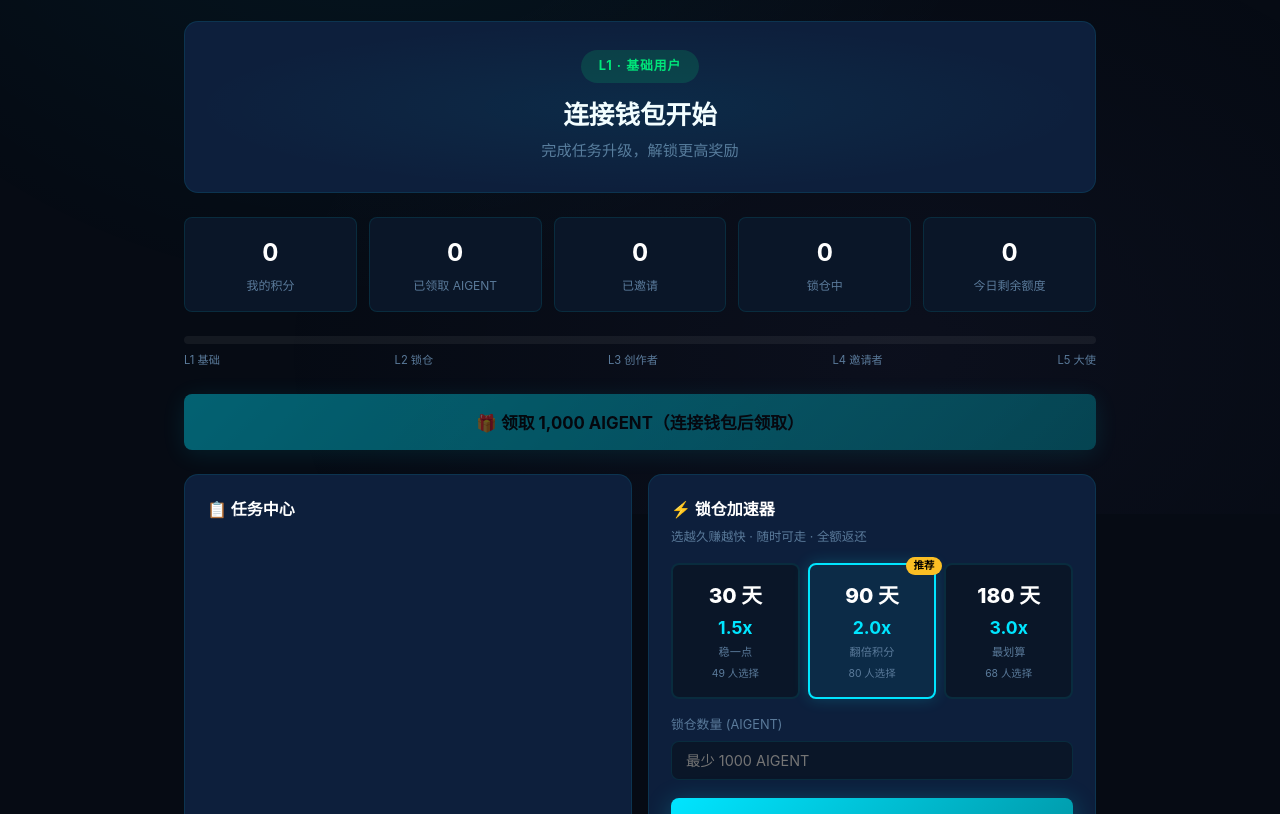
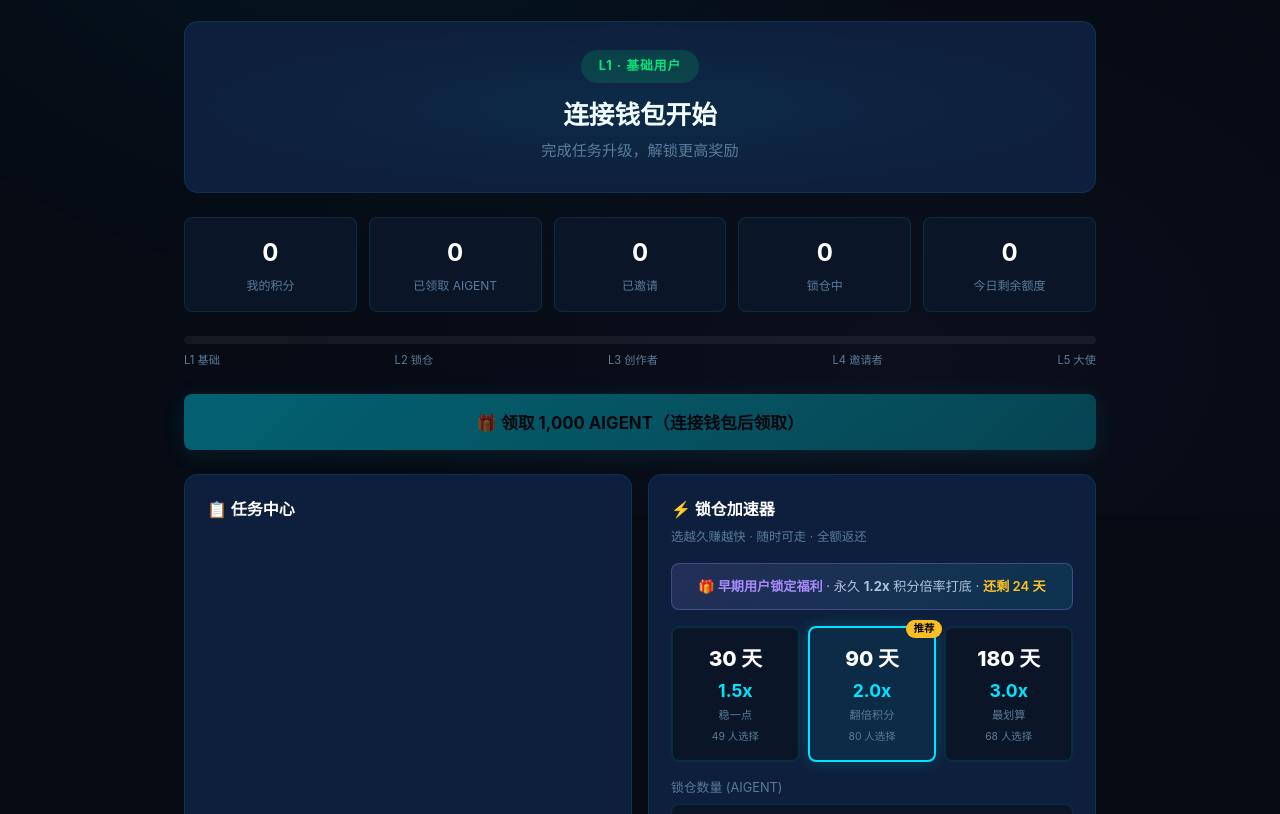
Before and after one commit to aigent888/aigent-website, a website: page airdrop.html in a window 1280 px wide. Shown: the part 286-1100 px from the top of the page. Drawn offline with Linux system fonts and the light colour scheme.

Commit message:
Fix early bird banner not showing on page load — v43
Co-Authored-By: Claude Opus 4.7 <noreply@anthropic.com>

```diff
--- a/airdrop.html
+++ b/airdrop.html
@@ -872,6 +872,7 @@ async function loadLeaderboard() {
 
 // Call on load
 loadLeaderboard();
+checkEarlyBird();
 
 
 // ── Wallet Event Listeners ──
```
